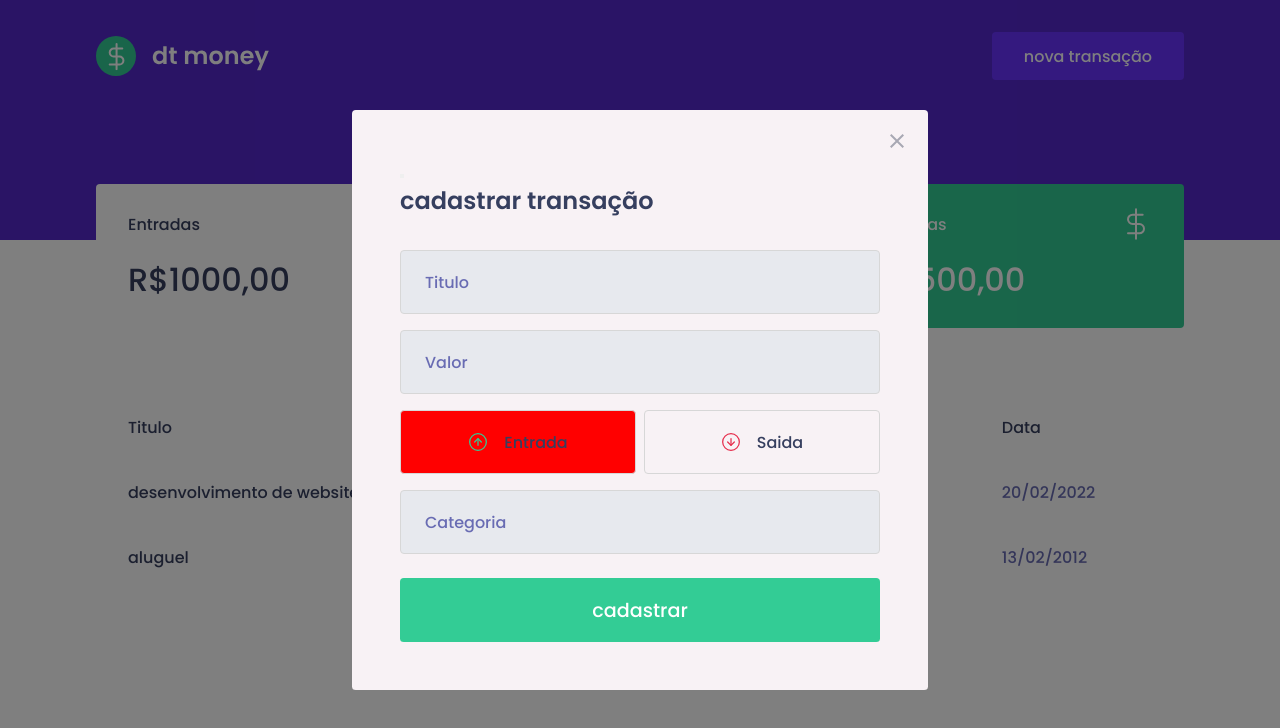
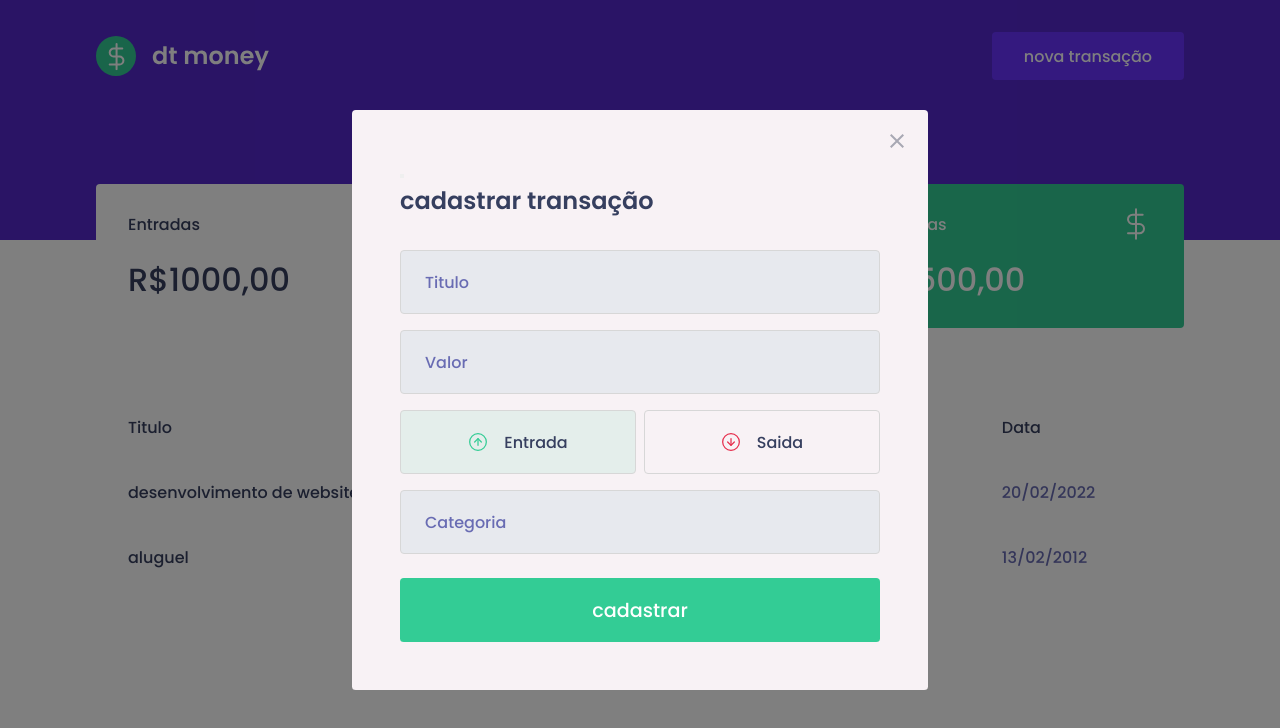
Before and after one commit to mauriciocosta404/dt-money-rocketseat, a React (Create React App) app: page / in a window 1280 px wide. Both pictures are taken after a click on the button "nova transação". Shown: the top 728 px of the page. Built offline with nearby package versions, Linux system fonts and the light colour scheme; no server answers; what miragejs would draw is missing.

Commit message:
corigindo as cores dos botoes type of transactions

```diff
--- a/src/components/NewTransactionModal/index.tsx
+++ b/src/components/NewTransactionModal/index.tsx
@@ -34,11 +34,11 @@
             <input type="number" placeholder='Valor' />
 
             <C.TransactionsTypeContainer>
-                <C.RadioBox type="button" isActive={type==='deposit'} onClick={()=>{setType('deposit')}}>
+                <C.RadioBox type="button" activeColor="green" isActive={type==='deposit'} onClick={()=>{setType('deposit')}}>
                     <img src={incomeImg} alt="Entrada" />
                     <span>Entrada</span>
                 </C.RadioBox>
-                <C.RadioBox type="button" isActive= {type==='withdraw'} onClick={()=>{setType('withdraw')}}>
+                <C.RadioBox type="button" activeColor="red" isActive= {type==='withdraw'} onClick={()=>{setType('withdraw')}}>
                     <img src={outcomeImg}alt="Saida" />
                     <span>Saida</span>
                 </C.RadioBox>
--- a/src/components/NewTransactionModal/style.ts
+++ b/src/components/NewTransactionModal/style.ts
@@ -1,5 +1,5 @@
 import styled from "styled-components";
-import {darken} from 'polished';
+import {darken,transparentize} from 'polished';
 
 export const Container=styled.form`
     display: flex;
@@ -53,13 +53,19 @@
 
 interface RadioBoxProps{
     isActive:boolean;
+    activeColor:'green' | 'red';
+}
+
+const colors={
+    green:'#33CC95',
+    red:'#E52E4D'
 }
 
 export const RadioBox=styled.button<RadioBoxProps>`
         height: 4rem;
         border:.1rem solid #d7d7d7;
         border-radius: 0.25rem;
-        background: ${(props)=>props.isActive?'red':'transparent'};
+        background: ${(props)=>props.isActive? transparentize(0.9,colors[props.activeColor]) :'transparent'};
         display:flex;
         align-items: center;
         justify-content:center;
```
